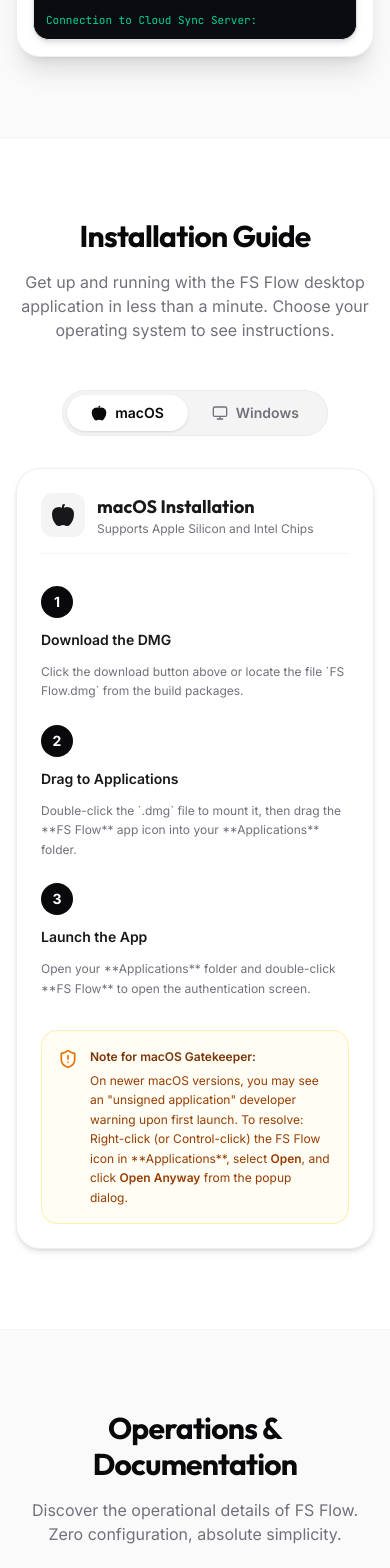
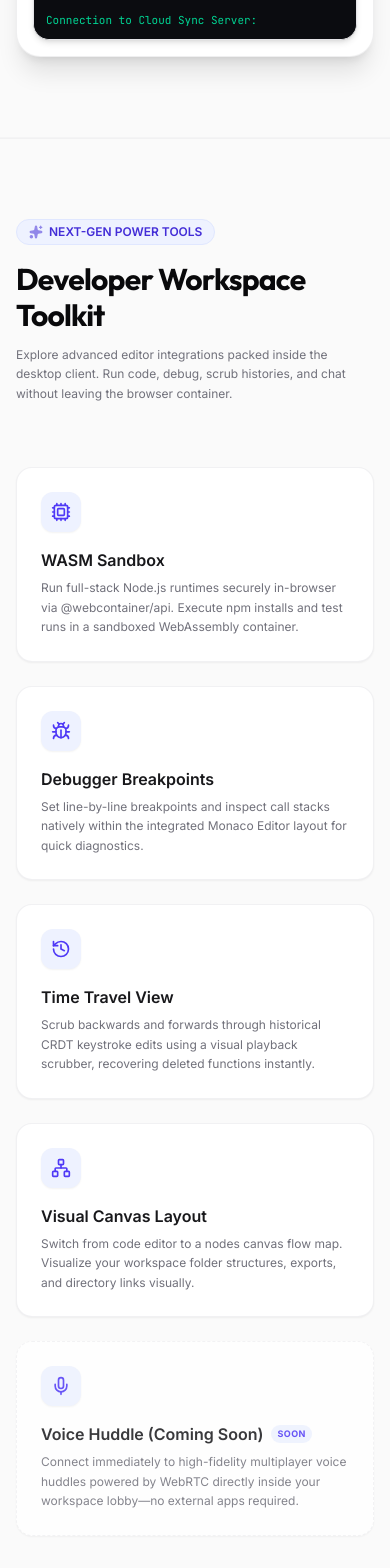
Before and after one commit to Ambarreesh/fsflow2, a React (Vite) app: page / in a window 390 px wide. Shown: the part 4240-5808 px from the top of the page. Built offline with nearby package versions, Linux system fonts and the light colour scheme.

Commit message:
Add WASM Sandbox, Debugger, Time Travel, Canvas and WebRTC Voice Huddles features

```diff
--- a/src/App.jsx
+++ b/src/App.jsx
@@ -3,6 +3,7 @@ import Navbar from './components/Navbar'
 import Hero from './components/Hero'
 import Features from './components/Features'
 import DashboardMockup from './components/DashboardMockup'
+import PowerTools from './components/PowerTools'
 import InstallationGuide from './components/InstallationGuide'
 import DocsSection from './components/DocsSection'
 import FeunicSpaceAd from './components/FeunicSpaceAd'
@@ -31,6 +32,9 @@ export default function App() {
         {/* Sync Simulator / Dashboard Mockup */}
         <DashboardMockup />
 
+        {/* Developer Workspace Toolkit */}
+        <PowerTools />
+
         {/* Installation Step-by-Step */}
         <InstallationGuide />
 
--- /dev/null
+++ b/src/components/PowerTools.jsx
@@ -0,0 +1,79 @@
+import React from 'react'
+import { Cpu, Bug, History, Network, Mic, Sparkles } from 'lucide-react'
+
+export default function PowerTools() {
+  const toolsList = [
+    {
+      icon: <Cpu className="w-5 h-5 text-indigo-600" />,
+      title: 'WASM Sandbox',
+      description: 'Run full-stack Node.js runtimes securely in-browser via @webcontainer/api. Execute npm installs and test runs in a sandboxed WebAssembly container.'
+    },
+    {
+      icon: <Bug className="w-5 h-5 text-indigo-600" />,
+      title: 'Debugger Breakpoints',
+      description: 'Set line-by-line breakpoints and inspect call stacks natively within the integrated Monaco Editor layout for quick diagnostics.'
+    },
+    {
+      icon: <History className="w-5 h-5 text-indigo-600" />,
+      title: 'Time Travel View',
+      description: 'Scrub backwards and forwards through historical CRDT keystroke edits using a visual playback scrubber, recovering deleted functions instantly.'
+    },
+    {
+      icon: <Network className="w-5 h-5 text-indigo-600" />,
+      title: 'Visual Canvas Layout',
+      description: 'Switch from code editor to a nodes canvas flow map. Visualize your workspace folder structures, exports, and directory links visually.'
+    },
+    {
+      icon: <Mic className="w-5 h-5 text-indigo-600" />,
+      title: 'Voice Huddle (Coming Soon)',
+      description: 'Connect immediately to high-fidelity multiplayer voice huddles powered by WebRTC directly inside your workspace lobby—no external apps required.'
+    }
+  ]
+
+  return (
+    <section className="py-20 px-4 bg-zinc-50 border-t border-zinc-200/40">
+      <div className="max-w-6xl mx-auto">
+        <div className="flex flex-col md:flex-row md:items-end justify-between mb-16 gap-6">
+          <div className="max-w-xl">
+            <div className="inline-flex items-center gap-1.5 px-3 py-1 text-xs font-semibold text-indigo-700 bg-indigo-50 border border-indigo-100 rounded-full mb-4">
+              <Sparkles className="w-3.5 h-3.5 fill-current animate-pulse" />
+              <span>NEXT-GEN POWER TOOLS</span>
+            </div>
+            <h2 className="font-display font-bold text-3xl sm:text-4xl text-zinc-950 tracking-tight">
+              Developer Workspace Toolkit
+            </h2>
+            <p className="text-zinc-500 text-xs mt-3 leading-relaxed">
+              Explore advanced editor integrations packed inside the desktop client. Run code, debug, scrub histories, and chat without leaving the browser container.
+            </p>
+          </div>
+        </div>
+
+        <div className="grid grid-cols-1 md:grid-cols-2 lg:grid-cols-3 gap-6">
+          {toolsList.map((tool, idx) => (
+            <div
+              key={idx}
+              className={`p-6 bg-white border border-zinc-200/50 rounded-2xl shadow-xs hover:shadow-md transition-all duration-200 flex flex-col gap-4 ${
+                tool.title.includes('Coming Soon') ? 'opacity-85 border-dashed' : ''
+              }`}
+            >
+              <div className="w-10 h-10 rounded-xl bg-indigo-50 flex items-center justify-center shadow-xs shrink-0">
+                {tool.icon}
+              </div>
+              <div>
+                <h3 className="font-semibold text-zinc-900 mb-1.5 text-base flex items-center gap-2">
+                  {tool.title}
+                  {tool.title.includes('Coming Soon') && (
+                    <span className="text-[9px] font-bold text-indigo-600 bg-indigo-50 px-1.5 py-0.5 rounded-full uppercase tracking-wider">
+                      Soon
+                    </span>
+                  )}
+                </h3>
+                <p className="text-xs text-zinc-500 leading-relaxed">{tool.description}</p>
+              </div>
+            </div>
+          ))}
+        </div>
+      </div>
+    </section>
+  )
+}
```
